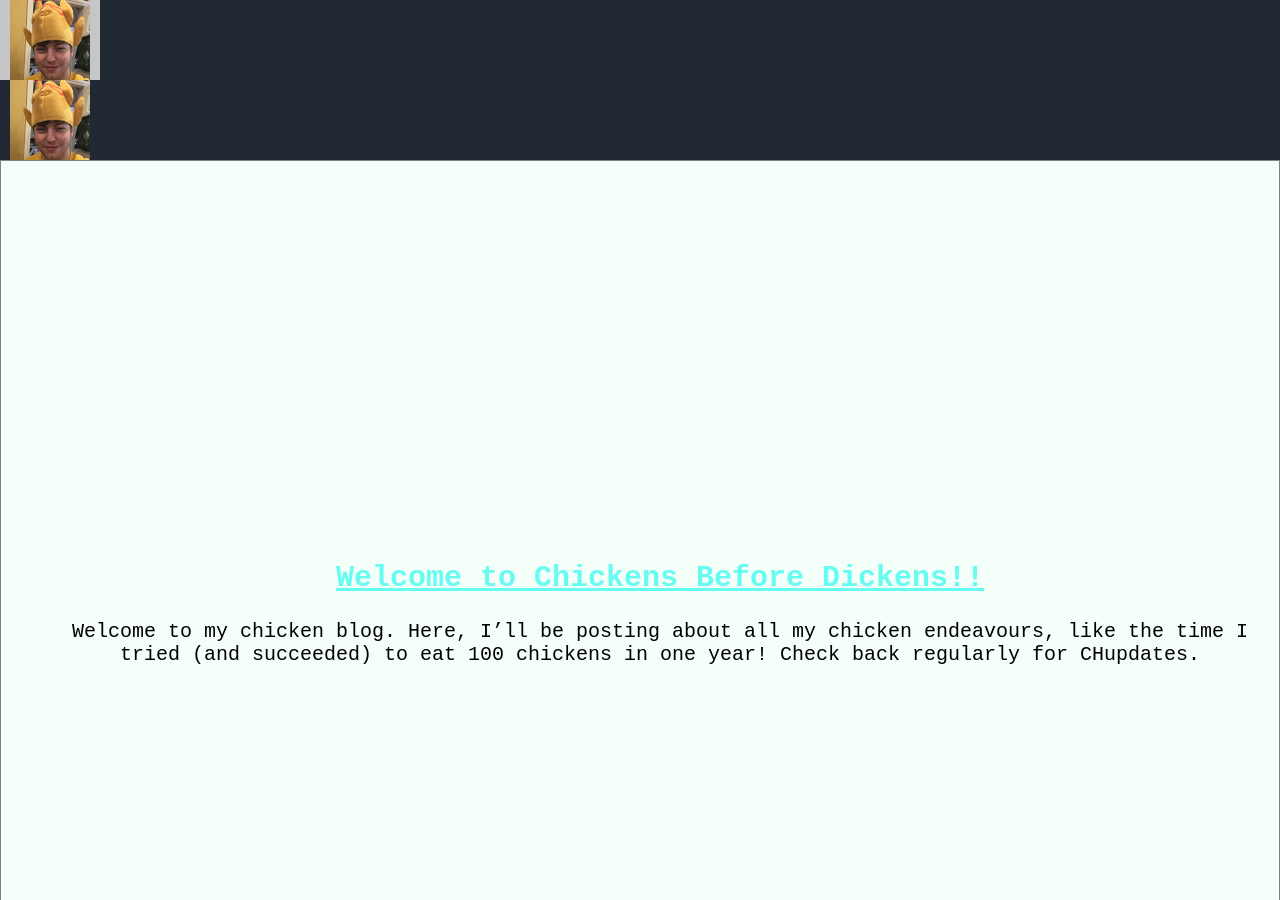
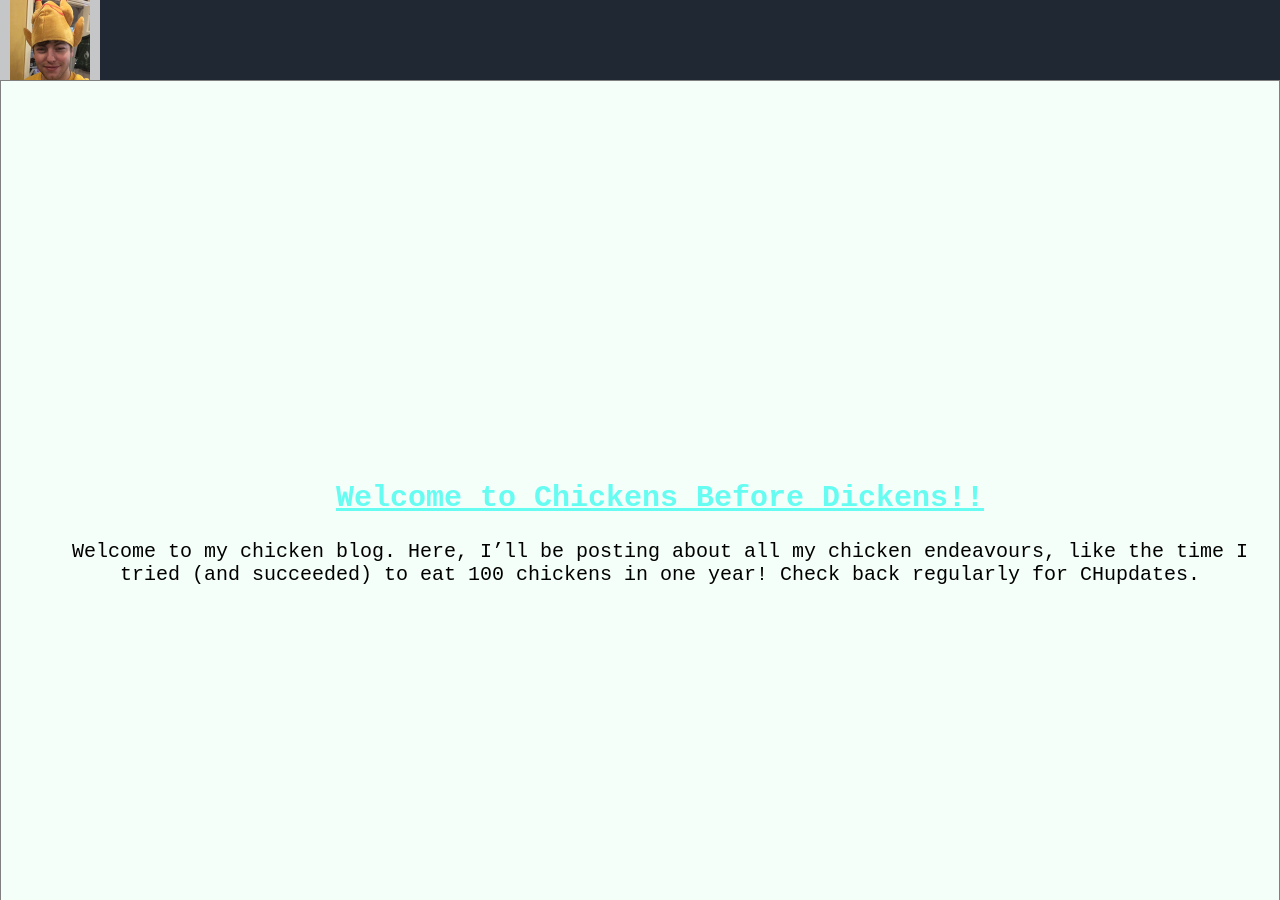
Before and after one commit to richa184/chickensbeforedickens, a Jekyll site: the page built from chicken_blog.html, in a window 1280 px wide and 900 px high. Built offline with Jekyll 4.4.1, drawn with Linux system fonts in a browser that asks for light colours.

Commit message:
Update chicken_blog.html

```diff
--- a/chicken_blog.html
+++ b/chicken_blog.html
@@ -2,14 +2,6 @@
 layout: default
 title: Chicken
 ---
-
-<header>
-		<nav>
-			<ul>
-				<li><a href = "../index.html"><img src = "images/profile.jpg"></a></li>
-			</ul>
-		</nav>
-	</header>
 
 <section>
 <ul>
```
